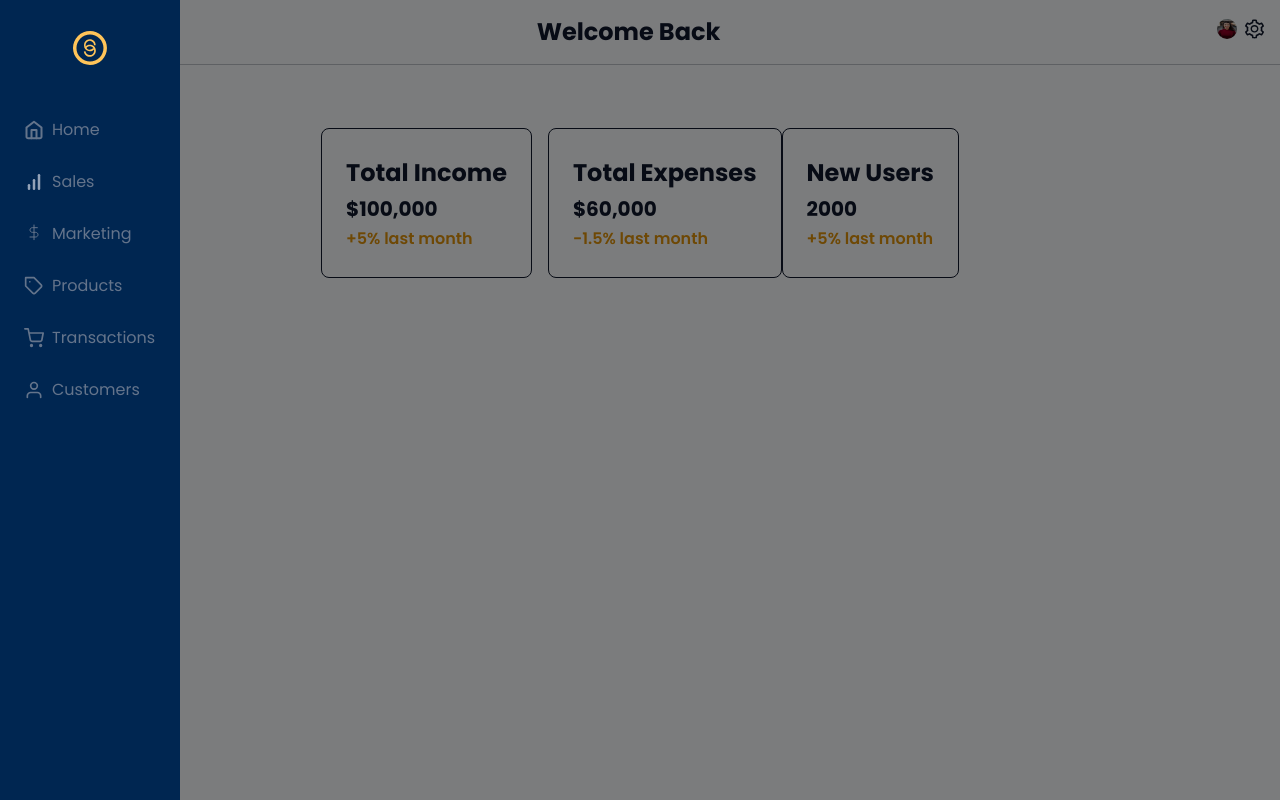
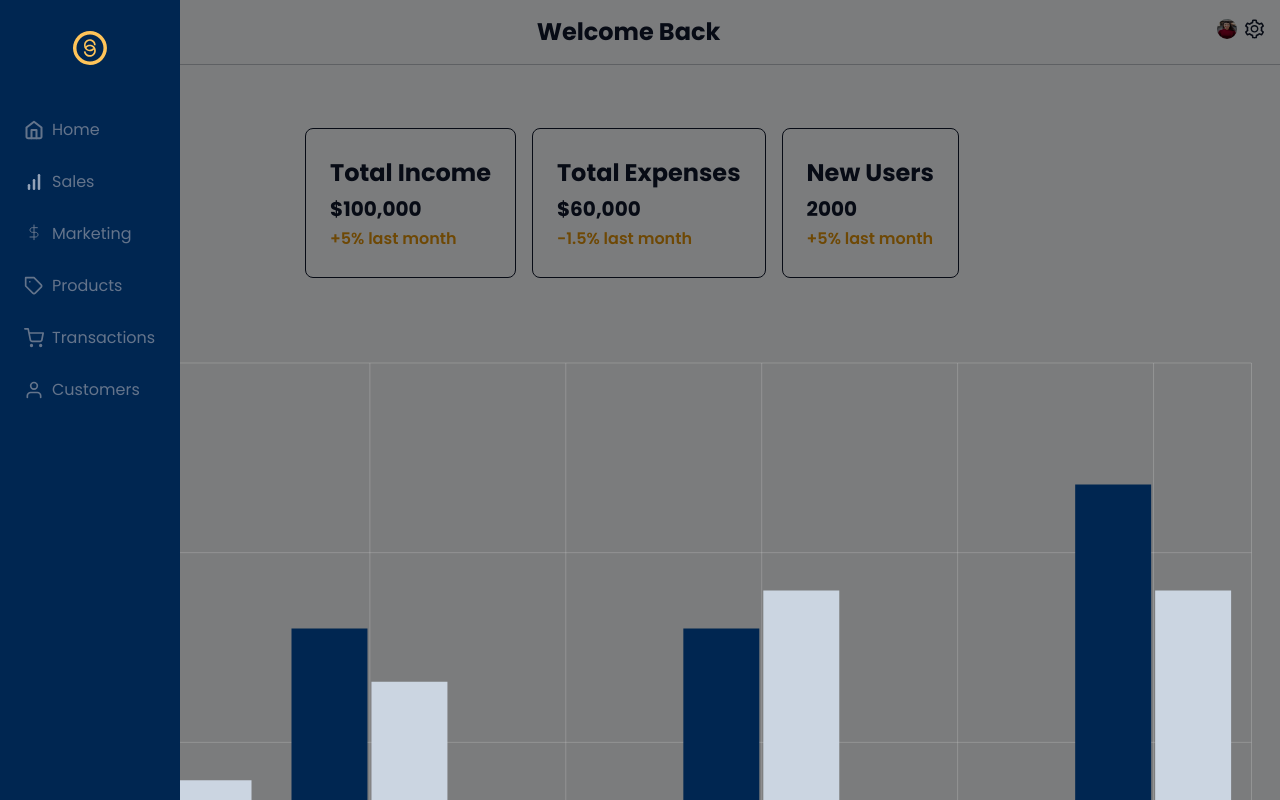
Before and after one commit to abrarfahimr/coffee-corner-frontend, a React (Create React App) app: page / in a window 1280 px wide. Both pictures are taken after a click on the picture 28 px from the left and 32 px from the top of the page. Shown: the top 800 px of the page. Built offline with nearby package versions, Linux system fonts and the light colour scheme.

Commit message:
add recharts and setup barchart

```diff
--- a/package.json
+++ b/package.json
@@ -12,6 +12,7 @@
     "react-dom": "^18.2.0",
     "react-router-dom": "^6.4.0",
     "react-scripts": "5.0.1",
+    "recharts": "^2.1.14",
     "sass": "^1.54.9",
     "uuid": "^9.0.0",
     "web-vitals": "^2.1.4"
--- /dev/null
+++ b/src/components/BarChart/BarChart.js
@@ -0,0 +1,71 @@
+import {
+  BarChart,
+  Bar,
+  XAxis,
+  YAxis,
+  CartesianGrid,
+  Tooltip,
+  Legend,
+  ResponsiveContainer,
+} from 'recharts';
+
+const data = [
+  {
+    name: 'Mar 13',
+    lastMonth: 45,
+    thisMonth: 50,
+  },
+  {
+    name: 'Mar 14',
+    lastMonth: 58,
+    thisMonth: 65,
+  },
+  {
+    name: 'Mar 15',
+    lastMonth: 23,
+    thisMonth: 18,
+  },
+  {
+    name: 'Mar 16',
+    lastMonth: 70,
+    thisMonth: 65,
+  },
+  {
+    name: 'Mar 17',
+    lastMonth: 30,
+    thisMonth: 26,
+  },
+  {
+    name: 'Mar 18',
+    lastMonth: 70,
+    thisMonth: 84,
+  },
+];
+
+const GraphChart = () =>{
+  return (
+    <ResponsiveContainer width="99%" aspect={1.5}>
+      <BarChart
+        width={500}
+        height={300}
+        data={data}
+        margin={{
+          top: 5,
+          right: 0,
+          left: 0,
+          bottom: 5,
+        }}
+      >
+        <CartesianGrid strokeOpacity="0.3" />
+        <XAxis dataKey="name" />
+        <YAxis />
+        <Tooltip />
+        <Legend />
+        <Bar dataKey="thisMonth" fill="#002651" />
+        <Bar dataKey="lastMonth" fill="#CBD5E1" />
+      </BarChart>
+    </ResponsiveContainer>
+  );
+}
+
+export default GraphChart;
--- a/src/pages/HomePage/HomePage.js
+++ b/src/pages/HomePage/HomePage.js
@@ -1,11 +1,12 @@
 import './HomePage.scss';
+import GraphChart from '../../components/BarChart/BarChart';
 
 const HomePage = () => {
   return (
     <main className="homepage">
       <h1 className="homepage__title">Overview</h1>
       <div className="homepage__cards">
-        <div className="homepage__card homepage__card--first">
+        <div className="homepage__card">
           <h2 className="homepage__cardtitle">Total Income</h2>
           <p className="homepage__amount">$100,000</p>
           <p className="homepage__increase">+5% last month</p>
@@ -23,6 +24,9 @@ const HomePage = () => {
       </div>
       <div className='homepage__report'>
         <h2 className='homepage__title'>Sales Report</h2>
+        <div className='homepage__graph'>
+          <GraphChart/>
+        </div>
       </div>
     </main>
   );
--- a/src/pages/HomePage/HomePage.scss
+++ b/src/pages/HomePage/HomePage.scss
@@ -20,10 +20,7 @@
     padding: 1.5rem;
     border-radius: 0.5rem;
     border: 1px solid $coffee-grey900;
-    margin-bottom: 1rem;
-    &--first{
-      margin-right: 1rem;
-    }
+    margin: 0 1rem 1rem 0;
   }
   &__cardtitle{
     @include page-nav-mobile;
@@ -40,4 +37,7 @@
     margin: 0.25rem 0;
     color: $coffee-darkyellow;
   }
+  &__graph{
+
+  }
 }
```
Also changed, not shown: 1 other file (tests, documents, lock files or other folders).
